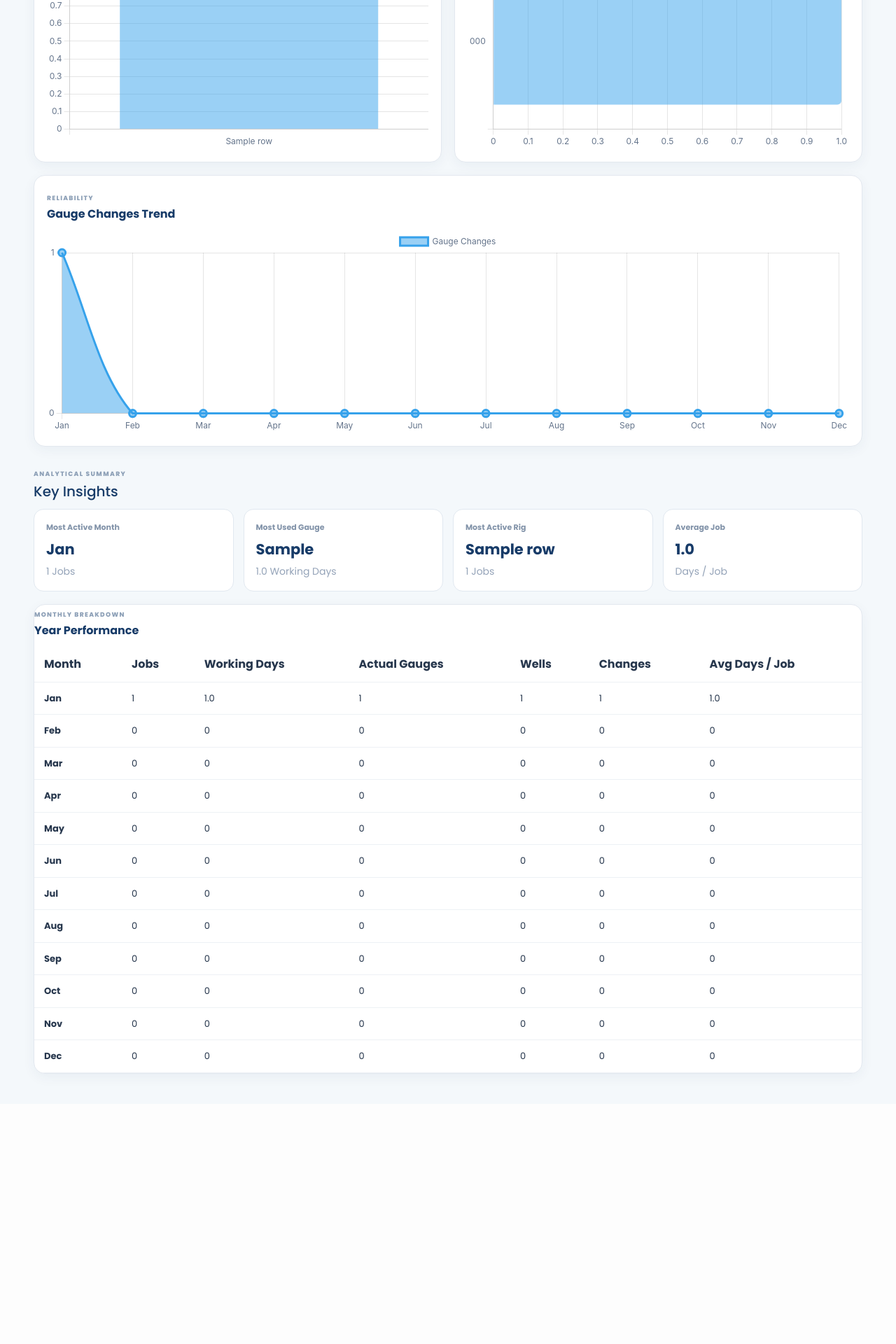
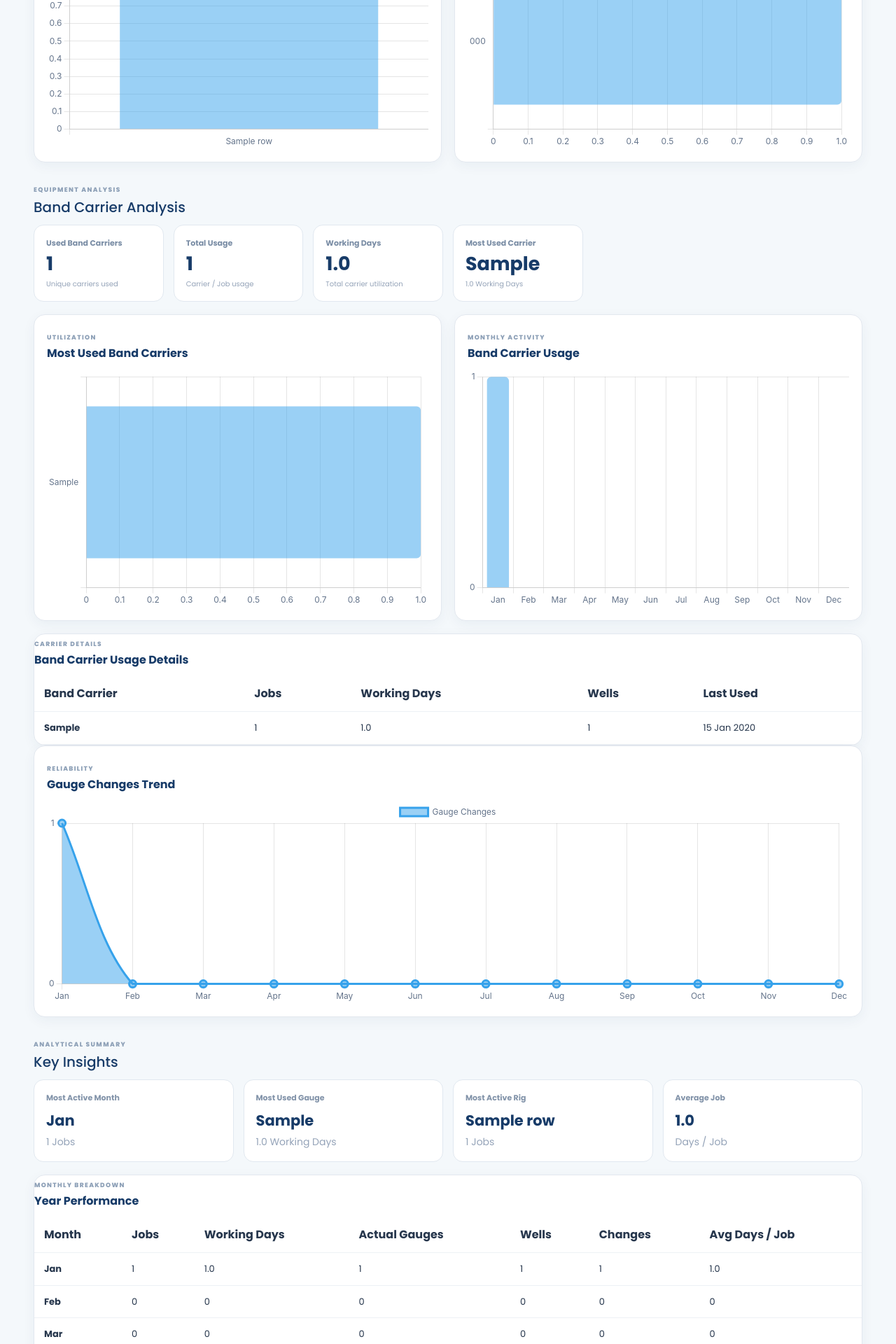
Before and after one commit to ahmedabdelbaset2950-svg/Memory-Gauges, a Flask app: page /reports/dashboard in a window 1280 px wide. Shown: the part 1521-3441 px from the top of the page at 70% size. Before the commit the page ends 3065 px from the top, so only its background shows below. Run offline with Flask 3, Linux system fonts and the light colour scheme; a user stored in the database is signed in; tables that the repository leaves empty hold one stand-in row (values such as "Sample post"); grey boxes marked "Sample" are stand-in pictures; style sheets or scripts are compiled from the project's sources; some libraries are stand-ins or nearby versions.

Commit message:
Update dashboard.html

```diff
--- a/app/templates/reports/dashboard.html
+++ b/app/templates/reports/dashboard.html
@@ -309,7 +309,257 @@ Operations Analytics | MGMS
 
     </div>
 
+<!-- =================================================
+     BAND CARRIER ANALYSIS
+================================================== -->
 
+<div class="analytics-section-title">
+
+    <span>EQUIPMENT ANALYSIS</span>
+
+    <h2>
+        Band Carrier Analysis
+    </h2>
+
+</div>
+
+
+<!-- BAND CARRIER KPIs -->
+
+<div class="analytics-kpi-grid">
+
+    <div class="analytics-kpi">
+
+        <span>Used Band Carriers</span>
+
+        <strong>
+            {{ total_carriers_used }}
+        </strong>
+
+        <small>
+            Unique carriers used
+        </small>
+
+    </div>
+
+
+    <div class="analytics-kpi">
+
+        <span>Total Usage</span>
+
+        <strong>
+            {{ total_carrier_usage }}
+        </strong>
+
+        <small>
+            Carrier / Job usage
+        </small>
+
+    </div>
+
+
+    <div class="analytics-kpi">
+
+        <span>Working Days</span>
+
+        <strong>
+            {{ total_carrier_days }}
+        </strong>
+
+        <small>
+            Total carrier utilization
+        </small>
+
+    </div>
+
+
+    <div class="analytics-kpi">
+
+        <span>Most Used Carrier</span>
+
+        <strong>
+            {% if most_used_carrier %}
+                {{ most_used_carrier.serial }}
+            {% else %}
+                -
+            {% endif %}
+        </strong>
+
+        <small>
+            {% if most_used_carrier %}
+                {{ most_used_carrier.days }} Working Days
+            {% else %}
+                No usage data
+            {% endif %}
+        </small>
+
+    </div>
+
+</div>
+
+
+<!-- BAND CARRIER CHARTS -->
+
+<div class="analytics-grid two">
+
+    <!-- TOP CARRIERS -->
+
+    <div class="panel">
+
+        <div class="chart-head">
+
+            <div>
+
+                <span class="chart-eyebrow">
+                    UTILIZATION
+                </span>
+
+                <h3>
+                    Most Used Band Carriers
+                </h3>
+
+            </div>
+
+        </div>
+
+        <div class="chart-box chart-large">
+
+            <canvas id="carrierChart"></canvas>
+
+        </div>
+
+    </div>
+
+
+    <!-- MONTHLY USAGE -->
+
+    <div class="panel">
+
+        <div class="chart-head">
+
+            <div>
+
+                <span class="chart-eyebrow">
+                    MONTHLY ACTIVITY
+                </span>
+
+                <h3>
+                    Band Carrier Usage
+                </h3>
+
+            </div>
+
+        </div>
+
+        <div class="chart-box chart-large">
+
+            <canvas id="carrierMonthlyChart"></canvas>
+
+        </div>
+
+    </div>
+
+</div>
+
+
+<!-- BAND CARRIER TABLE -->
+
+<div class="panel table-panel analytics-table-panel">
+
+    <div class="chart-head">
+
+        <div>
+
+            <span class="chart-eyebrow">
+                CARRIER DETAILS
+            </span>
+
+            <h3>
+                Band Carrier Usage Details
+            </h3>
+
+        </div>
+
+    </div>
+
+
+    <div class="analytics-table-wrap">
+
+        <table>
+
+            <thead>
+
+                <tr>
+
+                    <th>Band Carrier</th>
+
+                    <th>Jobs</th>
+
+                    <th>Working Days</th>
+
+                    <th>Wells</th>
+
+                    <th>Last Used</th>
+
+                </tr>
+
+            </thead>
+
+
+            <tbody>
+
+                {% for carrier in top_carriers %}
+
+                <tr>
+
+                    <td>
+
+                        <strong>
+                            {{ carrier.serial }}
+                        </strong>
+
+                    </td>
+
+                    <td>
+                        {{ carrier.jobs }}
+                    </td>
+
+                    <td>
+                        {{ carrier.days }}
+                    </td>
+
+                    <td>
+                        {{ carrier.wells }}
+                    </td>
+
+                    <td>
+                        {{ carrier.last_used }}
+                    </td>
+
+                </tr>
+
+                {% else %}
+
+                <tr>
+
+                    <td colspan="5"
+                        style="text-align:center;">
+
+                        No Band Carrier usage data available.
+
+                    </td>
+
+                </tr>
+
+                {% endfor %}
+
+            </tbody>
+
+        </table>
+
+    </div>
+
+</div>
     <!-- =================================================
          CHANGES
     ================================================== -->
@@ -946,7 +1196,130 @@ new Chart(
 
     }
 );
+/* ============================================
+   BAND CARRIER UTILIZATION
+============================================ */
 
+new Chart(
+    document.getElementById("carrierChart"),
+    {
+
+        type: "bar",
+
+        data: {
+
+            labels:
+                {{ carrier_labels | tojson }},
+
+            datasets: [{
+
+                label: "Working Days",
+
+                data:
+                    {{ carrier_values | tojson }},
+
+                borderRadius: 6
+
+            }]
+
+        },
+
+        options: {
+
+            indexAxis: "y",
+
+            responsive: true,
+
+            maintainAspectRatio: false,
+
+            plugins: {
+
+                legend: {
+                    display: false
+                }
+
+            },
+
+            scales: {
+
+                x: {
+
+                    beginAtZero: true
+
+                }
+
+            }
+
+        }
+
+    }
+);
+
+
+/* ============================================
+   BAND CARRIER MONTHLY USAGE
+============================================ */
+
+new Chart(
+    document.getElementById("carrierMonthlyChart"),
+    {
+
+        type: "bar",
+
+        data: {
+
+            labels:
+                months,
+
+            datasets: [{
+
+                label: "Usage",
+
+                data:
+                    {{ carrier_usage_by_month | tojson }},
+
+                borderRadius: 6
+
+            }]
+
+        },
+
+        options: {
+
+            responsive: true,
+
+            maintainAspectRatio: false,
+
+            plugins: {
+
+                legend: {
+
+                    display: false
+
+                }
+
+            },
+
+            scales: {
+
+                y: {
+
+                    beginAtZero: true,
+
+                    ticks: {
+
+                        precision: 0
+
+                    }
+
+                }
+
+            }
+
+        }
+
+    }
+);
 </script>
 
 {% endblock %}
```
